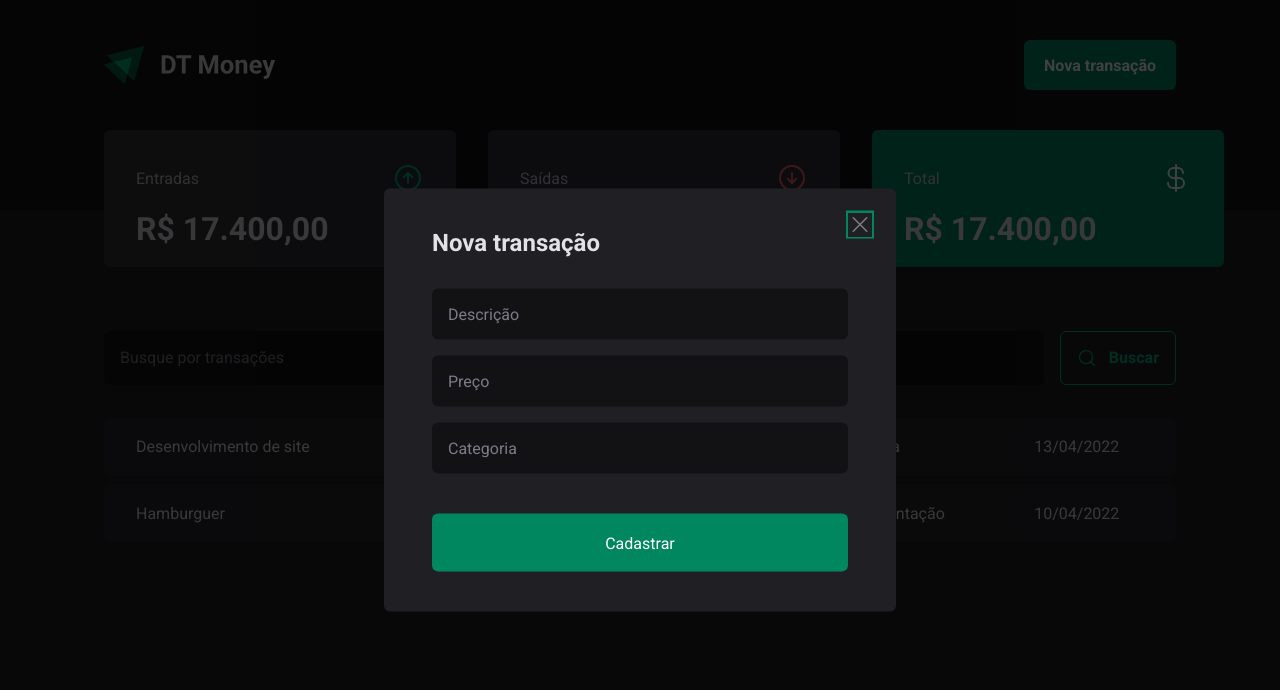
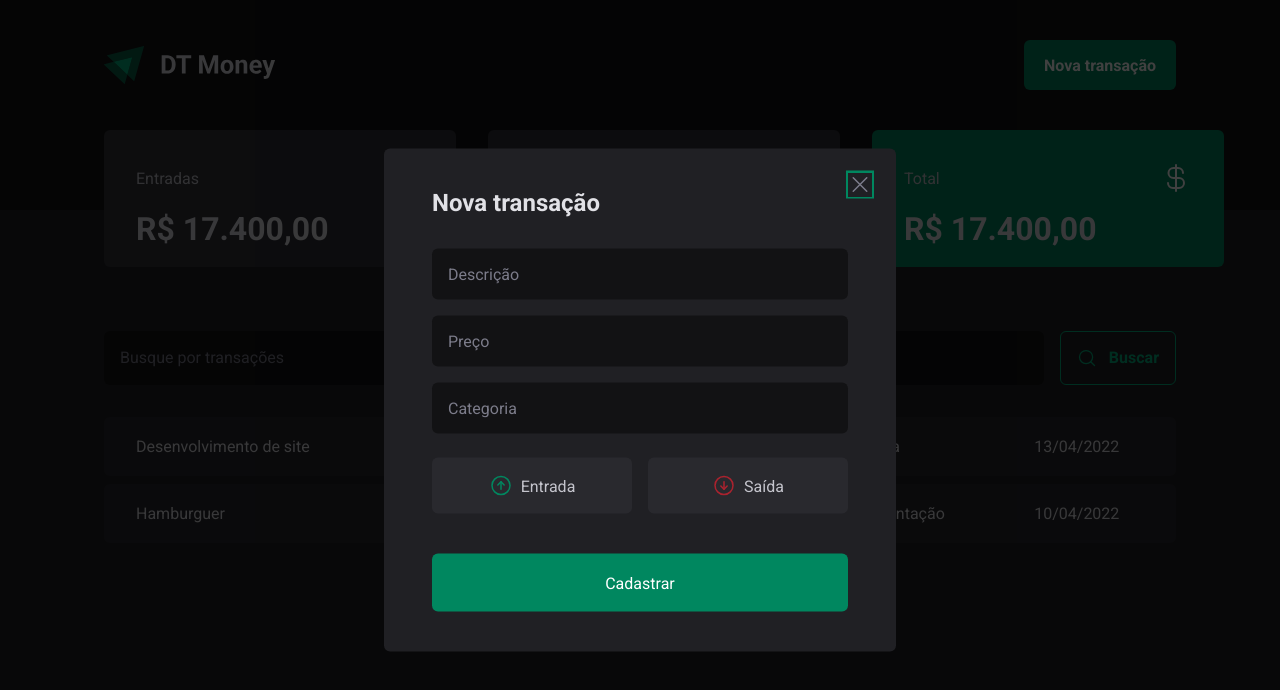
Before and after one commit to silvestr3/03-dt-money, a React (Vite) app: page / in a window 1280 px wide. Both pictures are taken after a click on the button "Nova transação". Shown: the top 690 px of the page. Built offline with nearby package versions, Linux system fonts and the light colour scheme.

Commit message:
feat: Add accessible radio button on new transaction form

```diff
--- a/package.json
+++ b/package.json
@@ -11,6 +11,7 @@
   },
   "dependencies": {
     "@radix-ui/react-dialog": "^1.1.1",
+    "@radix-ui/react-radio-group": "^1.2.0",
     "phosphor-react": "^1.4.1",
     "react": "^18.3.1",
     "react-dom": "^18.3.1",
--- a/src/components/NewTransactionModal/index.tsx
+++ b/src/components/NewTransactionModal/index.tsx
@@ -1,6 +1,12 @@
 import * as Dialog from "@radix-ui/react-dialog";
-import { CloseButton, Content, Overlay } from "./styles";
-import { X } from "phosphor-react";
+import {
+  CloseButton,
+  Content,
+  Overlay,
+  TransactionType,
+  TransactionTypeButton,
+} from "./styles";
+import { ArrowCircleDown, ArrowCircleUp, X } from "phosphor-react";
 
 export const NewTransactionModal = () => {
   return (
@@ -18,6 +24,17 @@
           <input type="number" placeholder="Preço" required />
           <input type="text" placeholder="Categoria" required />
 
+          <TransactionType>
+            <TransactionTypeButton value="income" variant="income">
+              <ArrowCircleUp size={24} />
+              Entrada
+            </TransactionTypeButton>
+            <TransactionTypeButton value="outcome" variant="outcome">
+              <ArrowCircleDown size={24} />
+              Saída
+            </TransactionTypeButton>
+          </TransactionType>
+
           <button type="submit">Cadastrar</button>
         </form>
       </Content>
--- a/src/components/NewTransactionModal/styles.ts
+++ b/src/components/NewTransactionModal/styles.ts
@@ -1,4 +1,5 @@
 import * as Dialog from "@radix-ui/react-dialog";
+import * as RadioGroup from "@radix-ui/react-radio-group";
 import styled from "styled-components";
 
 export const Overlay = styled(Dialog.Overlay)`
@@ -66,3 +67,53 @@
   cursor: pointer;
   color: ${(props) => props.theme["gray-500"]};
 `;
+
+export const TransactionType = styled(RadioGroup.Root)`
+  display: grid;
+  grid-template-columns: 1fr 1fr;
+  gap: 1rem;
+  margin-top: 0.5rem;
+`;
+
+interface TransactionTypeButtonProps {
+  variant: "income" | "outcome";
+}
+
+export const TransactionTypeButton = styled(
+  RadioGroup.Item
+)<TransactionTypeButtonProps>`
+  background: ${(props) => props.theme["gray-700"]};
+  padding: 1rem;
+  display: flex;
+  align-items: center;
+  justify-content: center;
+  gap: 0.5rem;
+  border-radius: 6px;
+  cursor: pointer;
+  border: 0;
+  color: ${(props) => props.theme["gray-300"]};
+  transition: all 0.2s;
+
+  &[data-state="checked"] {
+    background-color: ${(props) =>
+      props.variant === "income"
+        ? props.theme["green-500"]
+        : props.theme["red-500"]};
+    color: ${(props) => props.theme.white};
+
+    svg {
+      color: ${(props) => props.theme.white};
+    }
+  }
+
+  &[data-state="unchecked"]:hover {
+    background: ${(props) => props.theme["gray-600"]};
+  }
+
+  svg {
+    color: ${(props) =>
+      props.variant === "income"
+        ? props.theme["green-500"]
+        : props.theme["red-500"]};
+  }
+`;
```
Also changed, not shown: 1 other file (tests, documents, lock files or other folders).
